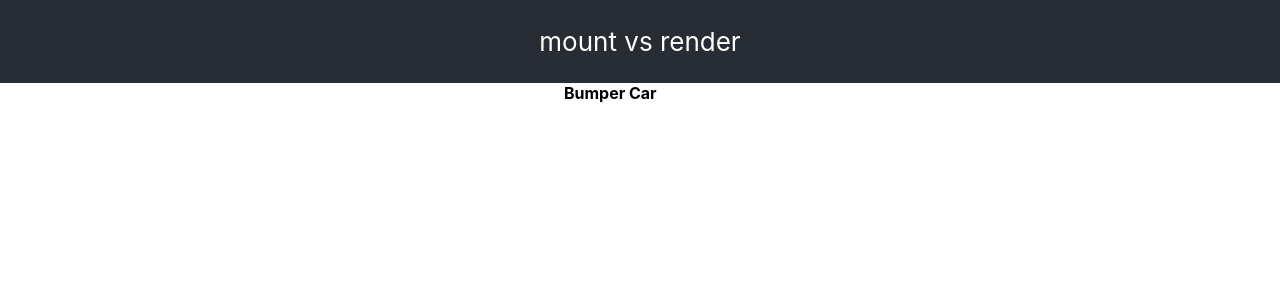
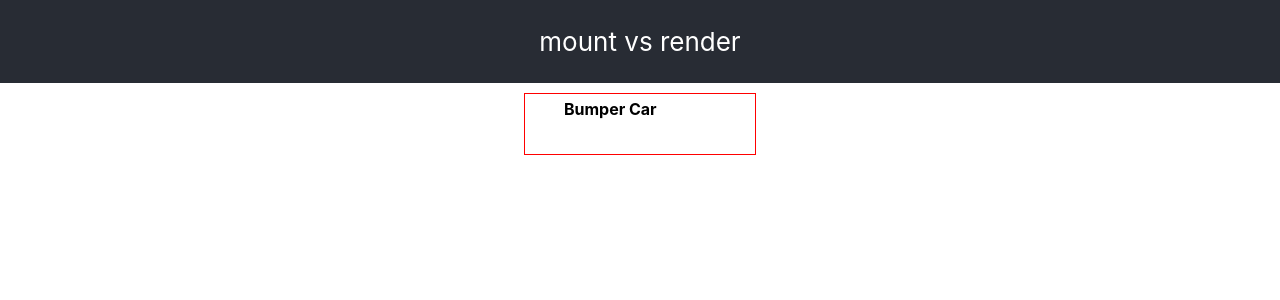
Before and after one commit to salcode/reactjs-mount-render-key, a React (Create React App) app: page / in a window 1280 px wide. Shown: the top 300 px of the page. Built offline with nearby package versions, Linux system fonts and the light colour scheme.

Commit message:
Add CSS to rendering of Bumper car

```diff
--- a/src/App.css
+++ b/src/App.css
@@ -16,6 +16,14 @@
   color: #61dafb;
 }
 
+.bumper-car {
+  border: 1px solid red;
+  height: 50px;
+  margin: 10px auto;
+  padding: 5px;
+  width: 220px;
+}
+
 .fade-out {
   animation: fadeOutAnimation ease 2s;
   animation-delay: 3s;
--- a/src/components/BumperCar/index.js
+++ b/src/components/BumperCar/index.js
@@ -1,6 +1,6 @@
 function BumperCar() {
   return (
-    <div>
+    <div className="bumper-car">
       <strong>Bumper Car</strong>
       <span className="fade-out">(mount)</span>
     </div>
```
